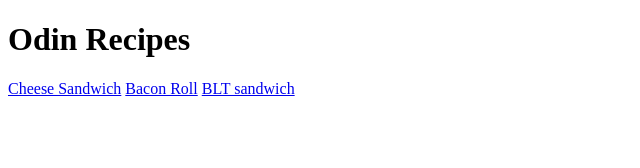
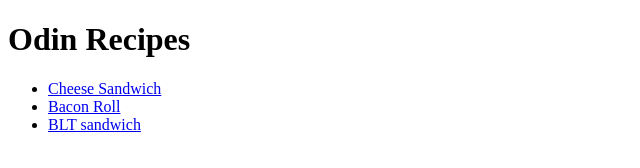
Before and after one commit to Sutts2019/odin-recipes, a plain HTML site: page index.html in a window 1280 px wide. Shown: the whole page, without its empty margins (0-640 px from the left). Drawn offline with Linux system fonts and the light colour scheme.

Commit message:
made recipes into unordered list

```diff
--- a/index.html
+++ b/index.html
@@ -8,8 +8,10 @@
 </head>
 <body>
     <h1>Odin Recipes</h1>
-    <a href="recipes/cheese_sandwich.html">Cheese Sandwich</a>
-    <a href="recipes/bacon_roll.html">Bacon Roll</a>
-    <a href="recipes/BLT.html">BLT sandwich</a>
+    <ul>
+        <li><a href="recipes/cheese_sandwich.html">Cheese Sandwich</a></li>
+        <li><a href="recipes/bacon_roll.html">Bacon Roll</a></li>
+        <li><a href="recipes/BLT.html">BLT sandwich</a></li>
+    </ul>
 </body>
 </html>
```
